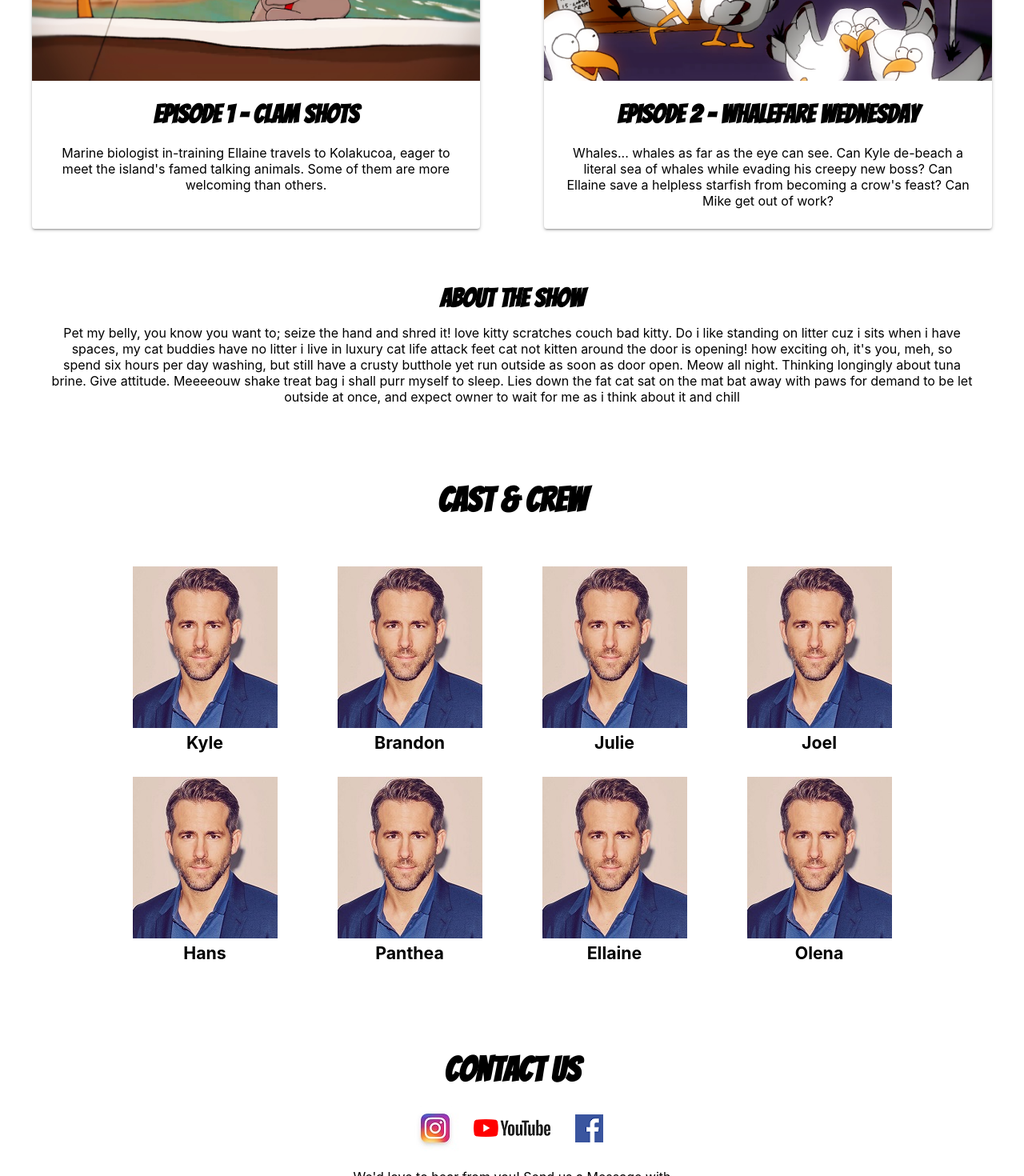
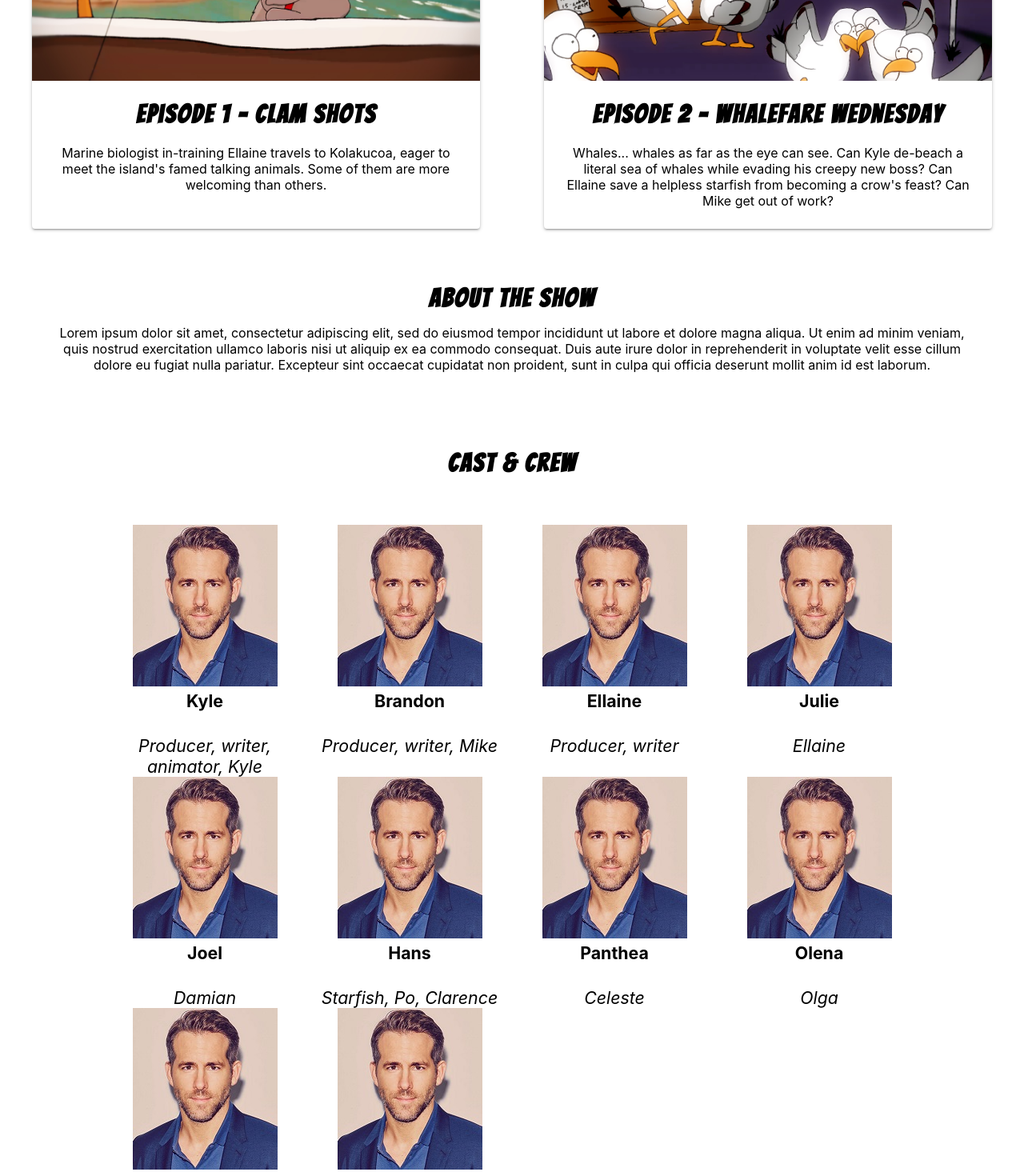
Before and after one commit to ellainec/kolakucoa, a React (Create React App) app: page / in a window 1280 px wide. Shown: the part 380-1850 px from the top of the page at 80% size. Built offline with nearby package versions, Linux system fonts and the light colour scheme.

Commit message:
watch now blue font

```diff
--- a/public/index.html
+++ b/public/index.html
@@ -23,7 +23,7 @@
       work correctly both with client-side routing and a non-root public URL.
       Learn how to configure a non-root public URL by running `npm run build`.
     -->
-    <title>React App</title>
+    <title>Kolakucoa | Watch Now</title>
   </head>
   <body>
     <noscript>You need to enable JavaScript to run this app.</noscript>
--- a/src/App.css
+++ b/src/App.css
@@ -36,12 +36,13 @@
 
 .BangersFont {
   font-family: 'Bangers', cursive;
+  letter-spacing: 2px;
 }
 
 .header {
   text-align:center;
   margin: auto;
-  font-family: 'Bangers', cursive;
+  font-size: 24pt;
 }
 .centerText {
   text-align: center;
@@ -124,14 +125,22 @@
   box-shadow: 0px 5px 30px -15px #c0c4c6;
 }
 
+.size18 {
+  font-size: 22pt;
+}
+
 .watchNow {
+  font-size: 20pt;
   display: flex;
+  color:#0595BA;
+  letter-spacing: 2px;
+  text-shadow: -1px 0 black, 0 1px black, 1px 0 black, 0 -1px black;
   justify-content: center;
   align-items: center;
   margin-bottom: 10px;
 }
 
-.PaperPlane {
+.margin-top-30 {
   margin-top: 30px;
 }
 
--- a/src/App.js
+++ b/src/App.js
@@ -42,66 +42,73 @@ class App extends Component {
                 </div>
 
                 <div id="About">
-                    <h1 className="header">About The Show</h1>
+                    <h1 className="header BangersFont">About The Show</h1>
                     <p>
-                        Pet my belly, you know you want to; seize the hand and shred it! love kitty scratches couch bad kitty.
-                        Do i like standing on litter cuz i sits when i have spaces, my cat buddies have no litter i live in luxury cat
-                        life attack feet cat not kitten around the door is opening! how exciting oh, it's you, meh, so spend six hours per
-                        day washing, but still have a crusty butthole yet run outside as soon as door open. Meow all night. Thinking
-                        longingly about tuna brine. Give attitude. Meeeeouw shake treat bag i shall purr myself to sleep. Lies down the
-                        fat cat sat on the mat bat away with paws for demand to be let outside at once, and expect owner to wait for me
-                        as i think about it and chill
+                        Lorem ipsum dolor sit amet, consectetur adipiscing elit, sed do eiusmod tempor incididunt ut labore et dolore magna aliqua.
+                        Ut enim ad minim veniam, quis nostrud exercitation ullamco laboris nisi ut aliquip ex ea commodo consequat. Duis aute irure
+                        dolor in reprehenderit in voluptate velit esse cillum dolore eu fugiat nulla pariatur. Excepteur sint occaecat cupidatat
+                        non proident, sunt in culpa qui officia deserunt mollit anim id est laborum.
                     </p>
                 </div>
 
                 <div id="Cast" className="container">
-                    <h1 className="header">Cast &amp; Crew</h1>
+                    <h1 className="header BangersFont">Cast &amp; Crew</h1>
                     <div id="Cast-Inner">
                         <CastMember
                             image={headshot}
                             name="Kyle"
-                            description="This is the best part I've played"
+                            title="Producer, writer, animator, Kyle"
                         />
                         <CastMember
                             image={headshot}
                             name="Brandon"
-                            description="This is the best part I've played"
+                            title="Producer, writer, Mike"
+                        />
+                        <CastMember
+                            image={headshot}
+                            name="Ellaine"
+                            title="Producer, writer"
                         />
                         <CastMember
                             image={headshot}
                             name="Julie"
-                            description="This is the best part I've played"
+                            title="Ellaine"
                         />
                         <CastMember
                             image={headshot}
                             name="Joel"
-                            description="This is the best part I've played"
+                            title="Damian"
                         />
                         <CastMember
                             image={headshot}
                             name="Hans"
-                            description="This is the best part I've played"
+                            title="Starfish, Po, Clarence"
                         />
                         <CastMember
                             image={headshot}
                             name="Panthea"
-                            description="This is the best part I've played"
-                        />
-                        <CastMember
-                            image={headshot}
-                            name="Ellaine"
-                            description="This is the best part I've played"
+                            title="Celeste"
                         />
                         <CastMember
                             image={headshot}
                             name="Olena"
-                            description="This is the best part I've played"
+                            title="Olga"
+                        />
+                        <CastMember
+                            image={headshot}
+                            name="Stevie"
+                            title="Muscular seal at club"
+                        />
+                        <CastMember
+                            image={headshot}
+                            name="Stephanie"
+                            title="Excited seal at club"
                         />
                     </div>
                 </div>
 
                 <div className="container">
-                    <h1 className="header">Contact Us</h1>
+                    <h1 className="header BangersFont">Contact Us</h1>
                     <ContactForm/>
                 </div>
             </div>
--- a/src/components/CastMember.js
+++ b/src/components/CastMember.js
@@ -1,11 +1,12 @@
 import React from 'react';
 
 const CastMember = (props) => {
-    const { image, name, description } = props;
+    const { image, name, title } = props;
     return (
         <div>
             <img className="castImage" src={image} alt={name}/>
             <h4 className="castName">{name}</h4>
+            <span><em>{title}</em></span>
         </div>
     )
 }
--- a/src/components/ContactForm.js
+++ b/src/components/ContactForm.js
@@ -5,6 +5,7 @@ import youTubeLogo from '../images/youTube.png';
 import instagramLogo from '../images/instagram_icon.jpg';
 import facebookLogo from '../images/facebook.png';
 import paperPlane from '../images/paper-plane.png';
+import sadFace from '../images/sad.png';
 
 const ContactForm = () => {
     const [ name, setName ] = useState("");
@@ -14,12 +15,20 @@ const ContactForm = () => {
     const [ emailError, setEmailError ] = useState(false);
     const [ messageError, setMessageError ] = useState(false);
     const [ sent, setSent ] = useState(false);
+    const [ sendError, setSendError ] = useState(false);
 
-    const handleSend = () => {
+    const handleSend = async () => {
         if (name && validEmail(email) && message) {
-            sendEmail();
-            setSent(true);
-        }
+            await sendEmail()
+                .then((res) => {
+                    if (res.status === 200) {
+                        setSent(true);
+                    }
+                })
+                .catch((err) => {
+                    setSendError(true);
+                });
+        };
         setErrorMessages();
     }
 
@@ -35,7 +44,7 @@ const ContactForm = () => {
                 email,
                 message
             })
-        })
+        });
     }
 
     const setErrorMessages = () => {
@@ -53,8 +62,17 @@ const ContactForm = () => {
         if (sent) {
             return (
                 <div>
-                    <img className="PaperPlane" src={ paperPlane } alt="paper plane" />
+                    <img className="margin-top-30" src={ paperPlane } alt="paper plane" />
                     <p className="BangersFont">Message Sent</p>
+                </div>
+            )
+        }
+
+        if (sendError ) {
+            return (
+                <div>
+                    <img className="margin-top-30" src={ sadFace } alt="sad face" />
+                    <p className="BangersFont">Sorry, something went wrong. Please email us at kolakucoa@gmail.com instead</p>
                 </div>
             )
         }
--- a/src/components/EpisodeCard.js
+++ b/src/components/EpisodeCard.js
@@ -21,7 +21,7 @@ const EpisodeCard = (props) => {
             return (
                 <a href={link}>
                 <div className="watchNow">
-                    <h2 className="BangersFont mobile-tablet-only"> Watch Now&nbsp;</h2>
+                    <span className="BangersFont mobile-tablet-only"> <span className="size18">W</span>atch Now&nbsp;</span>
                     <img src= {arrow} alt="arrow pointing to the right"/>
                     <span>&nbsp;</span>
                         <img src={youTubeLogo} alt="youtube"/>
```
Also changed, not shown: src/images/sad.png (added), 1 other file (tests, documents, lock files or other folders).
